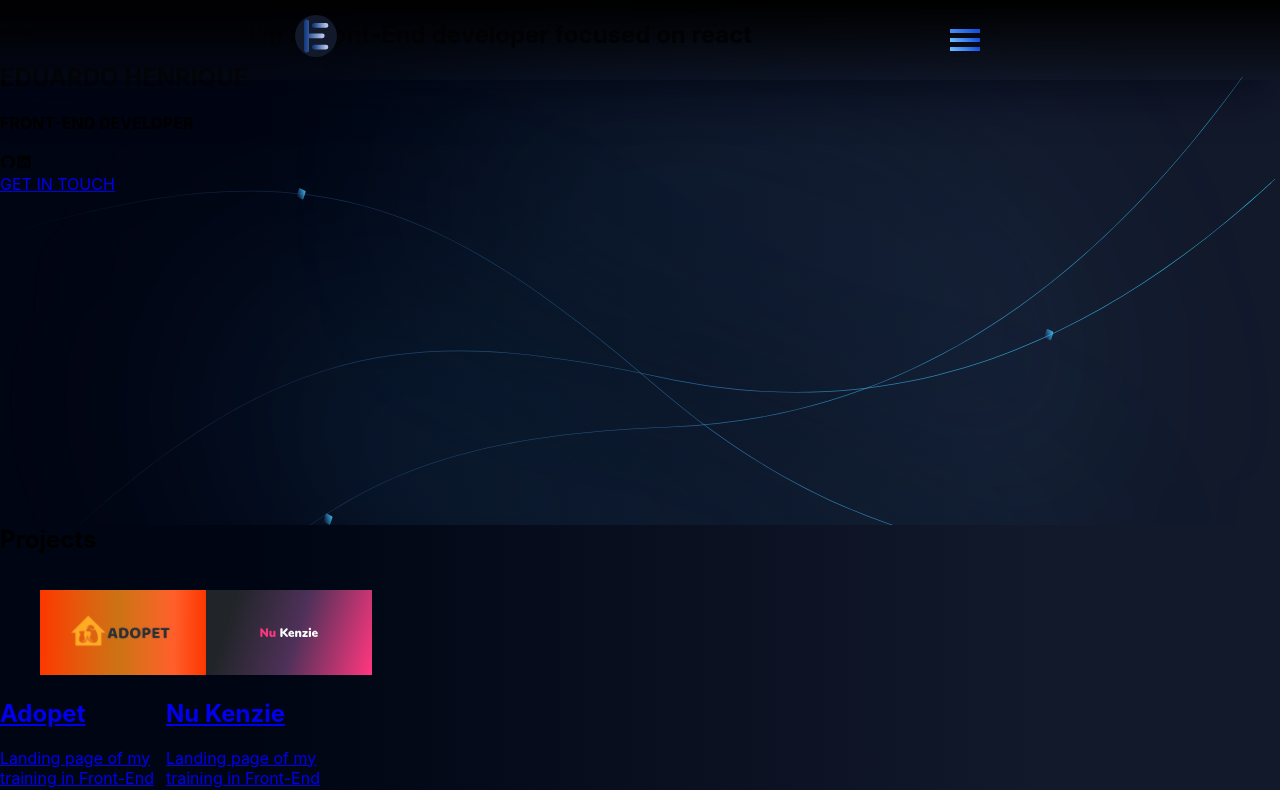
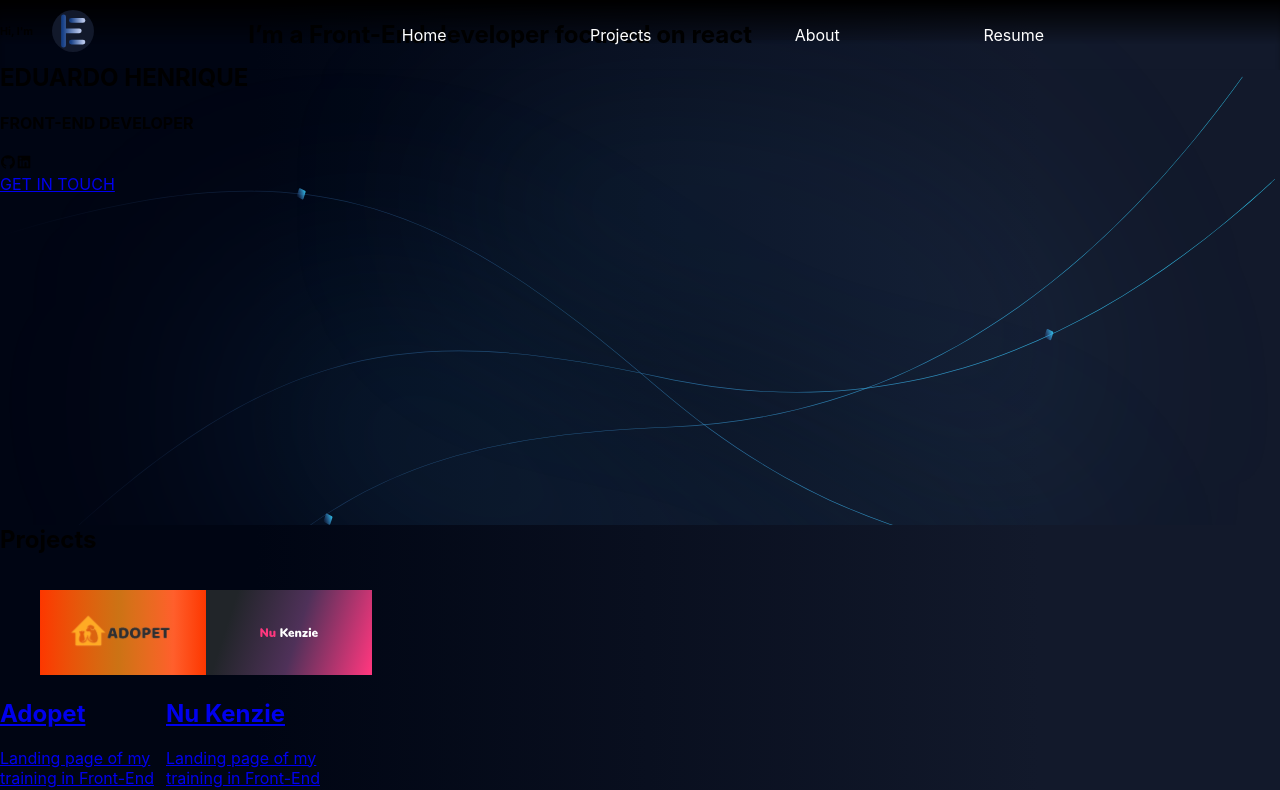
Before and after one commit to HenriqueMts/Eduardo-Henrique-Portfolio, a React (Create React App) app: page / in a window 1280 px wide. Shown: the top 790 px of the page. Built offline with nearby package versions, Linux system fonts and the light colour scheme.

Commit message:
chore: finish Header component styles

```diff
--- a/src/Components/Header/styles.js
+++ b/src/Components/Header/styles.js
@@ -9,17 +9,11 @@ export const Container = styled.header`
   max-width: 100%;
   position: fixed;
   z-index: 100;
-  height: 80px;
+  height: 70px;
   gap: 18px;
-  box-shadow: 0px 19px 48px -11px rgba(0, 5, 19, 0.75);
-  -webkit-box-shadow: 0px 19px 48px -11px rgba(0, 5, 19, 0.75);
-  -moz-box-shadow: 0px 19px 48px -11px rgba(0, 5, 19, 0.75);
-
-  background: linear-gradient(
-    180deg,
-    #000000 0%,
-    rgba(18, 25, 43, 0.2) 115.09%
-  );
+  background: linear-gradient(180deg, #000000 0%, rgba(18, 25, 43, 0) 63.54%);
+  background-blend-mode: soft-light;
+  box-shadow: inset 0px 4px 4px rgba(0, 0, 0, 0.25);
 
   img {
     width: 42px;
@@ -28,6 +22,7 @@ export const Container = styled.header`
 
   a {
     cursor: pointer;
+    text-decoration: none;
   }
   .burger {
     display: flex;
@@ -71,6 +66,15 @@ export const Container = styled.header`
     transform: rotate(-134deg);
     top: -8px;
   }
+  @media (min-width: 720px) {
+    max-width: var(--max-width);
+    flex-direction: row;
+
+    gap: 8px;
+    .btn--burger {
+      display: none;
+    }
+  }
 
   ${({ handleButton }) =>
     handleButton &&
@@ -85,7 +89,7 @@ export const Navbar = styled.nav`
   width: 100%;
   height: 0px;
   position: absolute;
-  top: 80px;
+  top: 70px;
   left: 0;
   right: 0;
   bottom: 0;
@@ -120,6 +124,40 @@ export const Navbar = styled.nav`
     color: white;
     cursor: pointer;
   }
+
+  @media (min-width: 720px) {
+    display: flex;
+    justify-content: flex-start;
+    position: relative;
+    top: 0px;
+    z-index: 1;
+    width: 60%;
+    height: 70px;
+    visibility: visible;
+    padding: 0;
+    margin-left: 10%;
+    background: none;
+    ul {
+      width: 100%;
+      list-style: none;
+      display: flex;
+      flex-direction: row;
+      justify-content: space-around;
+      align-items: center;
+      padding: 0;
+      gap: 18px;
+    }
+    li {
+      width: 100%;
+      display: flex;
+      justify-content: center;
+      align-items: center;
+      order: 1;
+      border-bottom: 0;
+      gap: 18px;
+      padding: 12px;
+    }
+  }
   ${({ handleButton }) =>
     handleButton &&
     css`
```
Also changed, not shown: 1 other file (tests, documents, lock files or other folders).
